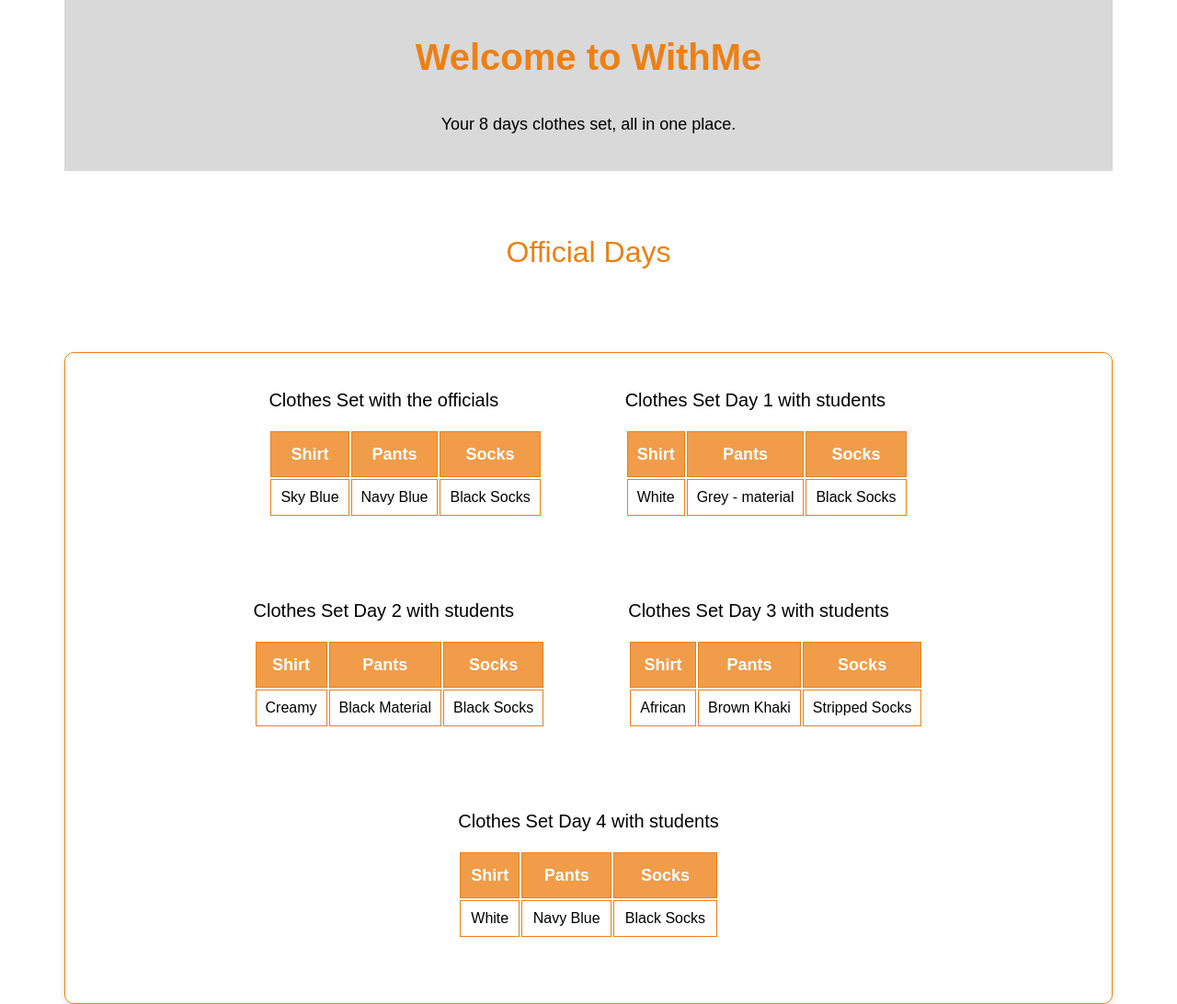
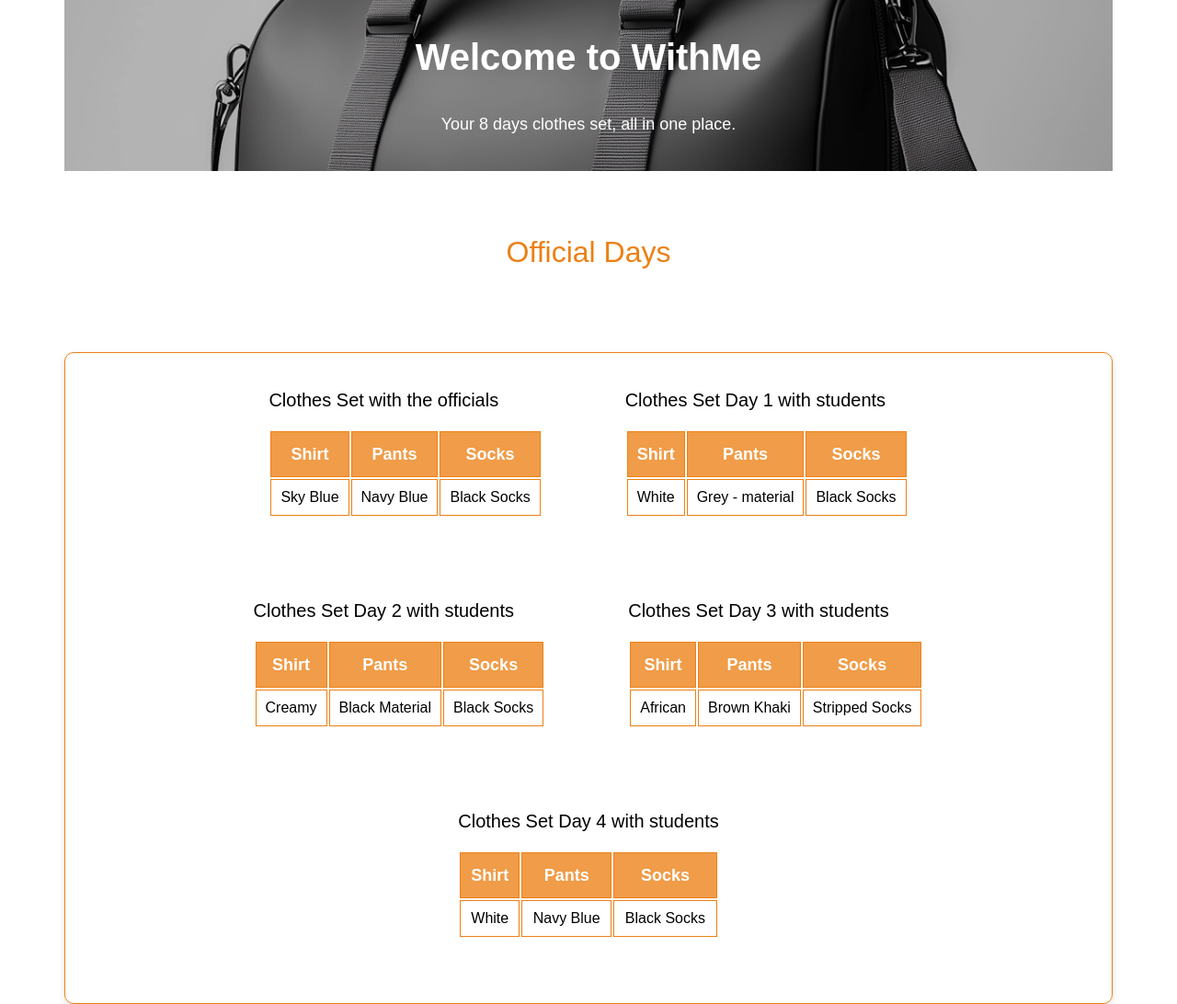
Before and after one commit to kairuthiann2/withMe-app, a plain HTML site: page index.html in a window 1280 px wide. Shown: the top 1092 px of the page at 92% size. Drawn offline with Linux system fonts and the light colour scheme.

Commit message:
Added a backgroung image

```diff
--- a/styles/styles.css
+++ b/styles/styles.css
@@ -30,23 +30,45 @@ main{
 }
 
 .header{
-    width: 100%;
-    padding: 40px ;
-    background-color: var(--header-background);
-    text-align: center;
+  position: relative; /* Required to position the overlay */
+  width: 100%;
+  padding: 40px;
+  background-color: var(--header-background);
+  background-image: url('../assets/images/Sleek\ Black\ Duffel\ Bag.png');
+  background-size: 100%;
+  background-position: center;
+  background-repeat: no-repeat;
+  text-align: center;
+  color: var(--white); /* optional: makes text stand out */
+  overflow: hidden;
 
+}
+
+/* Transparent overlay */
+.header::before {
+  content: '';
+  position: absolute;
+  top: 0;
+  left: 0;
+  width: 100%;
+  height: 100%;
+  background: rgba(0, 0, 0, 0.2); /* dark transparent overlay */
+  z-index: 1;
 }
 /* Header styles */
 .header h1{
     font-size: 2.5rem;
-    color: var(--orange);
     padding-bottom: 40px;
+    position: relative;
+    z-index: 2; /* above overlay */
+
 }
 .header p{
     font-size: 18px;
+    position: relative;
+    z-index: 2; /* above overlay */
 
 }
-
 /* Table styles */
 .table-container{
     width: 100%;
```
